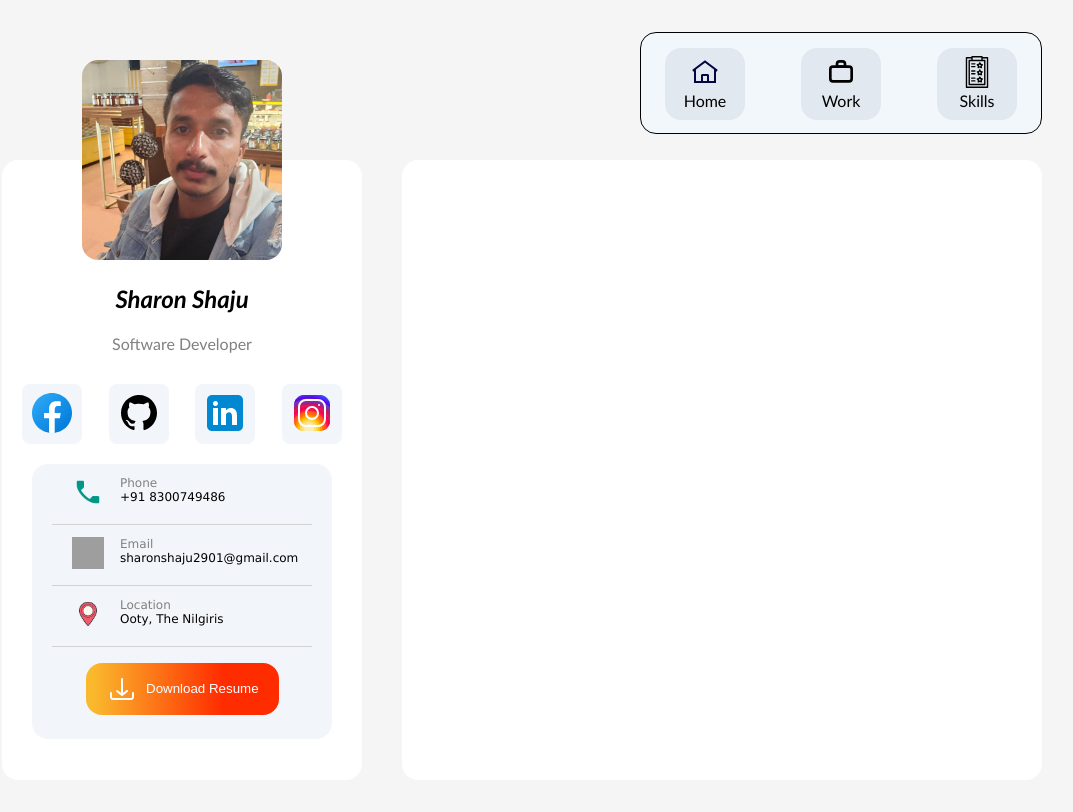
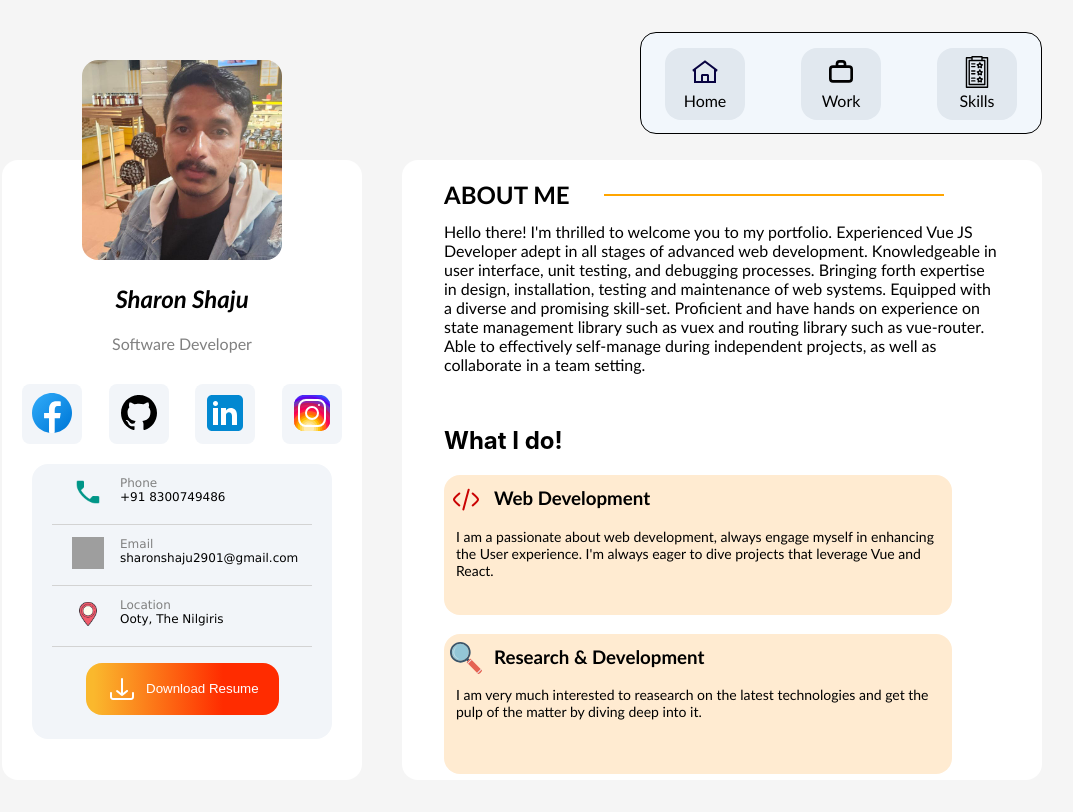
Before and after one commit to SharonShaju29/portfolio, a React (Create React App) app: page / in a window 1280 px wide. Shown: the top 812 px of the page, without its empty margins (118-1191 px from the left). Built offline with nearby package versions, Linux system fonts and the light colour scheme; grey boxes are pictures that could not be loaded.

Commit message:
added for vercil deploy

```diff
--- a/package.json
+++ b/package.json
@@ -1,5 +1,4 @@
 {
-  "homepage": "https://sharonshaju29.github.io/portfolio/",
   "name": "portfolio",
   "version": "0.1.0",
   "private": false,
@@ -16,8 +15,6 @@
   },
   "scripts": {
     "start": "react-scripts start",
-    "predeploy":"npm run build",
-    "deploy":"gh-pages -d build",
     "build": "react-scripts build",
     "test": "react-scripts test",
     "eject": "react-scripts eject"
@@ -39,8 +36,5 @@
       "last 1 firefox version",
       "last 1 safari version"
     ]
-  },
-  "devDependencies": {
-    "gh-pages": "^5.0.0"
   }
 }
--- a/src/components/contentRouter.js
+++ b/src/components/contentRouter.js
@@ -6,8 +6,8 @@ import Skills from "./skillsInfo.js";
 function ContentRouter() {
   return (
     <div>
-      <Routes basename="/portfolio">
-        <Route exact path="/portfolio" element={<AboutMe/>} />
+      <Routes>
+        <Route exact path="/" element={<AboutMe/>} />
         <Route path="/work"  element={<WorkExperience/>}/>
         <Route path="/skills" element={<Skills/>}/>
       </Routes>
--- a/src/components/homeTabs.js
+++ b/src/components/homeTabs.js
@@ -4,15 +4,14 @@ import constants from '../constants/index'
 import Home from '../Assets/home.svg'
 import Work from '../Assets/work.svg'
 import Skills from '../Assets/skills.svg'
-import {Link} from 'react-router-dom'
 
 const {tabs} = constants;
 
 function HomeTabs() {
     return <div className="tabs-wrapper">
-         <a href="/portfolio"><HomeTabItem image={Home} name={tabs[0].name}/></a>
-         <a href="/portfolio/work"><HomeTabItem image={Work} name={tabs[1].name}/></a>
-         <a href="/portfolio/skills"><HomeTabItem image={Skills} name={tabs[2].name}/></a>
+         <a href="/"><HomeTabItem image={Home} name={tabs[0].name}/></a>
+         <a href="/work"><HomeTabItem image={Work} name={tabs[1].name}/></a>
+         <a href="/skills"><HomeTabItem image={Skills} name={tabs[2].name}/></a>
     </div>
 }
 
```
Also changed, not shown: 1 other file (tests, documents, lock files or other folders).
